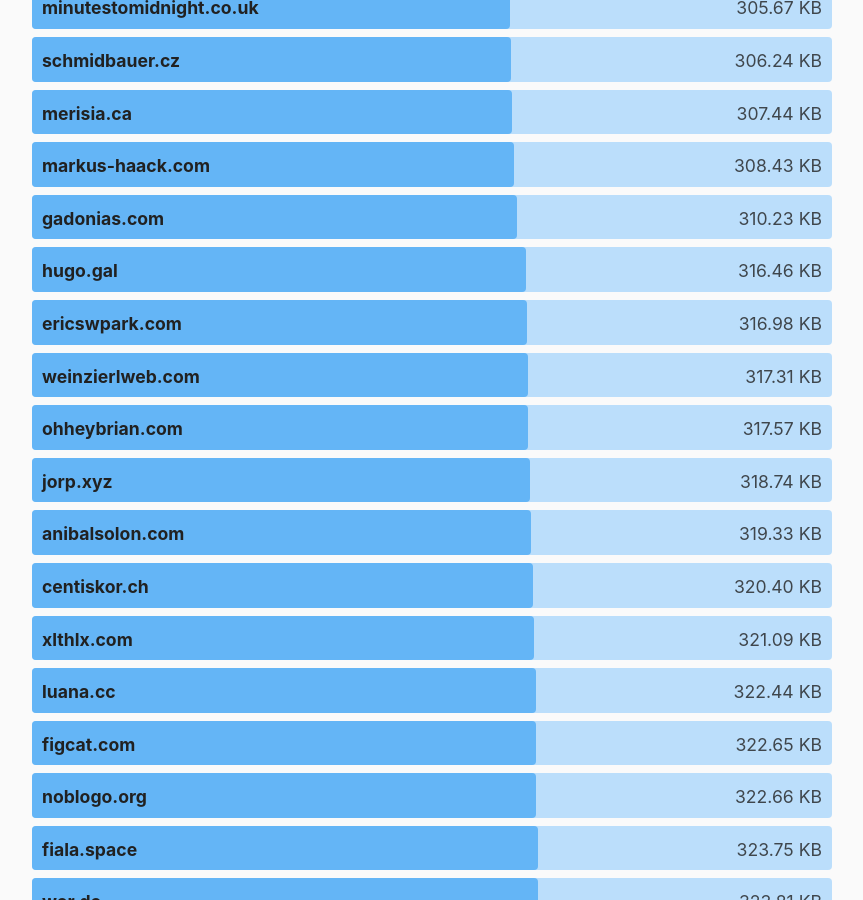
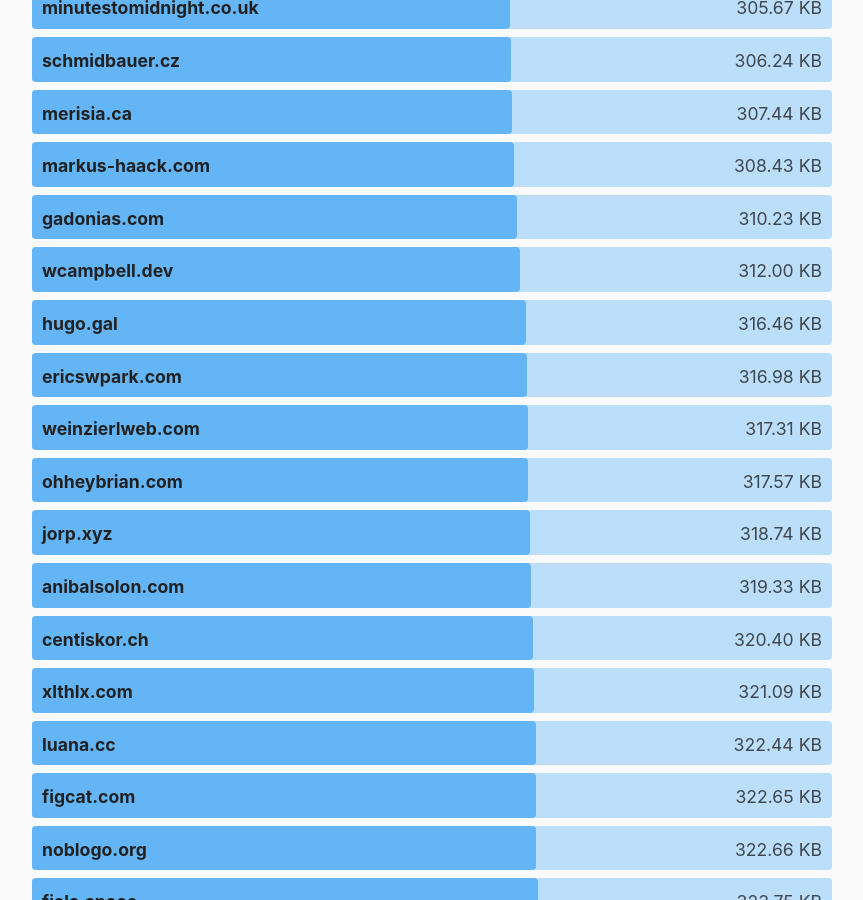
Before and after one commit to kevquirk/512kb.club, a Jekyll site: the page built from index.md, in a window 1280 px wide and 900 px high, scrolled down 40413 px. Shown: the whole window, without its empty margins (208-1071 px from the left). Built offline with Jekyll 4.4.1, drawn with Linux system fonts in a browser that asks for light colours.

Commit message:
Add wcampbell.dev
* Scan: https://radar.cloudflare.com/scan/b1b05209-8bee-42bc-b3e5-7131ab868409/summary

```diff
--- a/_data/sites.yml
+++ b/_data/sites.yml
@@ -4342,3 +4342,8 @@
   url: https://zwieratko.sk/
   size: 30.94
   last_checked: 2025-08-30
+
+- domain: wcampbell.dev
+  url: https://wcampbell.dev
+  size: 312
+  last_checked: 2025-11-04
```
